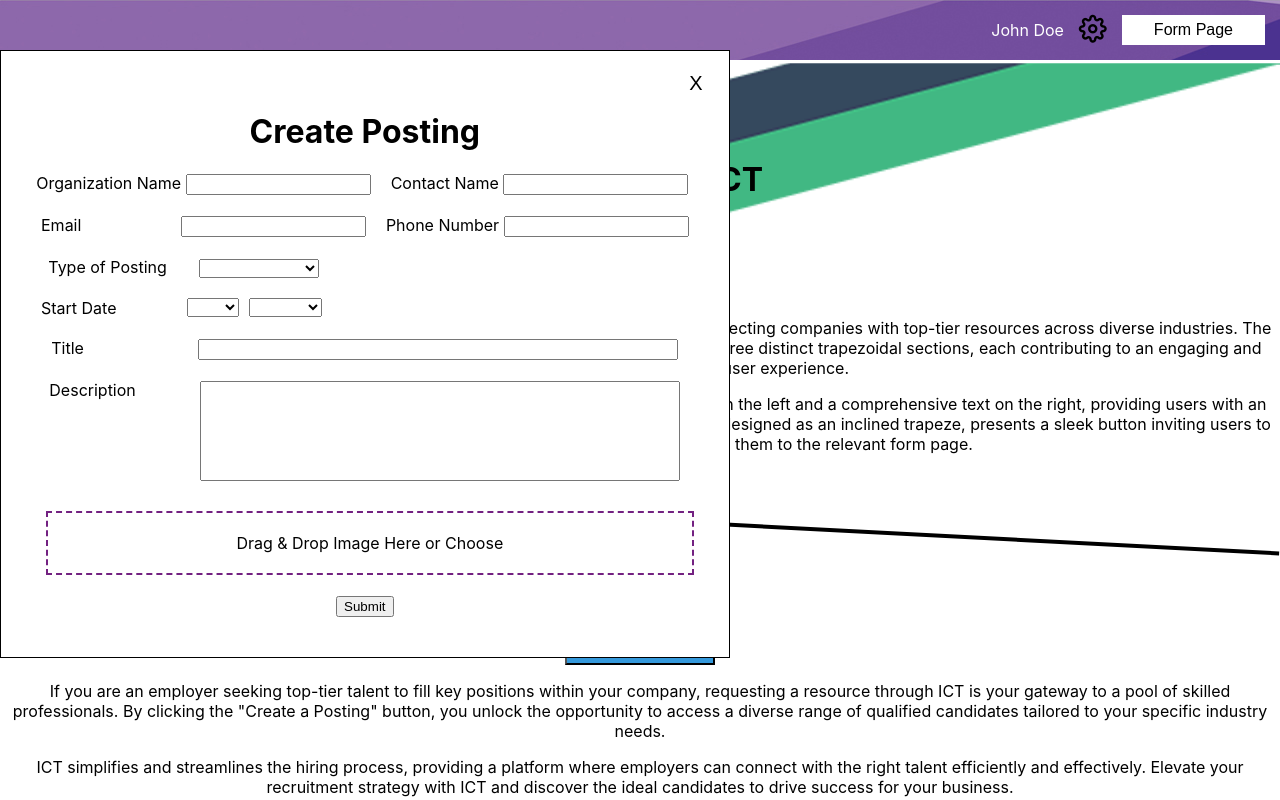
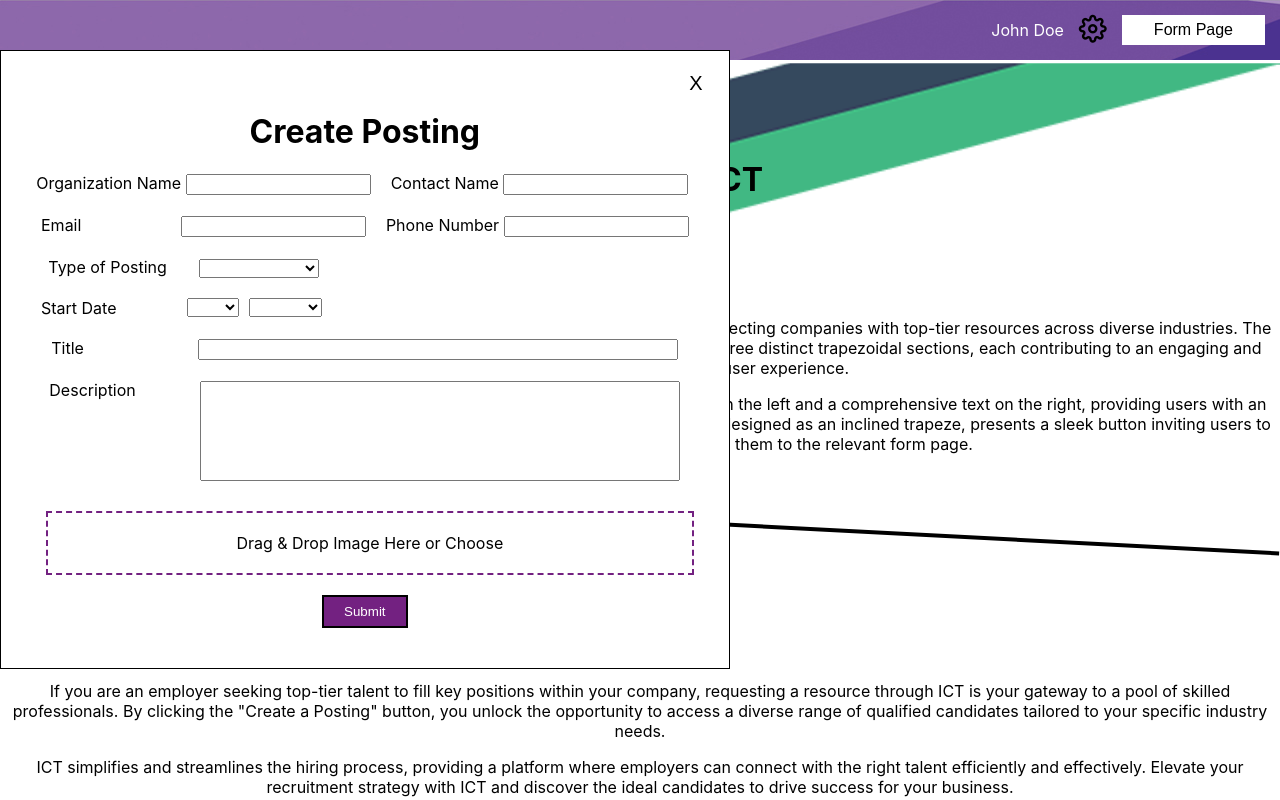
Before and after one commit to COSA280CapstoneProject/website, a Vue app: page / in a window 1280 px wide. Both pictures are taken after a click on the button "Create Posting". Shown: the top 800 px of the page. Built offline with nearby package versions, Linux system fonts and the light colour scheme.

Commit message:
Working with main

```diff
--- a/src/components/PostingPopup.vue
+++ b/src/components/PostingPopup.vue
@@ -93,7 +93,7 @@ import { useToast } from 'primevue/usetoast';
 import axios from 'axios';
 
 export default {
-  setup(props, { emit }) {
+  setup() {
     const toast = useToast();
     const fileName = ref([]);
     const fileDataUrl = ref([]);
@@ -115,7 +115,7 @@ export default {
     const dateAdded = ref('');
 
     const goBack = () => {
-      emit('close');
+      this.$router.go(-1);
     };
 
     const onDragOver = (e) => {
@@ -417,11 +417,11 @@ flex-direction: row;
 align-items: left;
 gap: 10px;
 }
-.submit-button {
+.submit button {
   background-color: #732181;
   color: white;
-  border: 1px solid black;
-  padding: 10px 20px;
+  border: 2px solid black;
+  padding: 7px 20px;
   cursor: pointer;
 }
 .close-button {
```
Also changed, not shown: package.json (+7 -7 lines), 1 other file (tests, documents, lock files or other folders).
